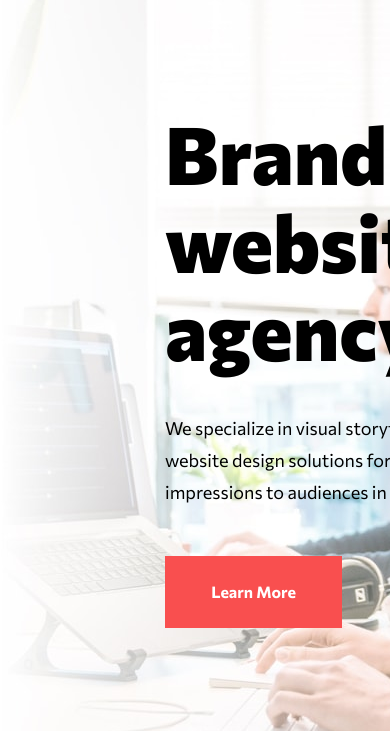
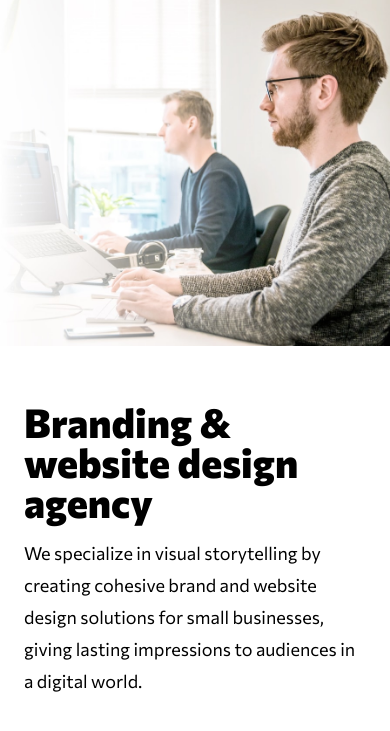
Before and after one commit to renata-s/creative-web-design, a website built with webpack: page src/html/index.html in a window 390 px wide. Shown: the part 113-844 px from the top of the page. Built offline with nearby package versions, Linux system fonts and the light colour scheme.

Commit message:
adjusted hero section style for mobile

```diff
--- a/src/styles/modules/_hero.scss
+++ b/src/styles/modules/_hero.scss
@@ -7,6 +7,11 @@
     max-width: 1440px;
     position: relative;
     width: 100%;
+
+    @include mq-until(768) {
+      display: flex;
+      flex-direction: column;
+    }
   }
 
   &__content {
@@ -18,11 +23,12 @@
     z-index: 3;
 
     @include mq-between(768, 1100) {
-      background-color: $color-white;
-      height: 606px;
-      max-width: 330px;
       padding-top: 77px;
-      width: 100%;
+    }
+
+    @include mq-until(768) {
+      padding: 0 24px 0 24px;
+      position: relative;
     }
   }
 
@@ -38,6 +44,15 @@
 
       margin: 0 0 19px 39px;
       width: 400px;
+    }
+
+    @include mq-until(768) {
+      @include font($Commissioner, 800, 40, 1);
+
+      margin: 0;
+      max-width: 327px;
+      padding: 56px 0 15px 0;
+      width: 100%;
     }
   }
 
@@ -55,6 +70,10 @@
       margin: 0 0 0 39px;
       width: 400px;
     }
+
+    @include mq-until(768) {
+      margin: 0;
+    }
   }
 
   &__button {
@@ -66,6 +85,10 @@
 
     @include mq-between(768, 1100) {
       margin: 32px 0 0 39px;
+    }
+
+    @include mq-until(768) {
+      margin: 40px 0 96px 0;
     }
 
     &:hover {
@@ -84,6 +107,11 @@
     @include mq-between(768, 1100) {
       left: 70px;
     }
+
+    @include mq-until(768) {
+      order: -1;
+      position: relative;
+    }
   }
 
   &__image {
@@ -94,5 +122,11 @@
       height: 606px;
       right: 50px;
     }
+
+    @include mq-until(768) {
+      margin: 0;
+      max-width: 770px;
+      width: 100%;
+    }
   }
 }
```
